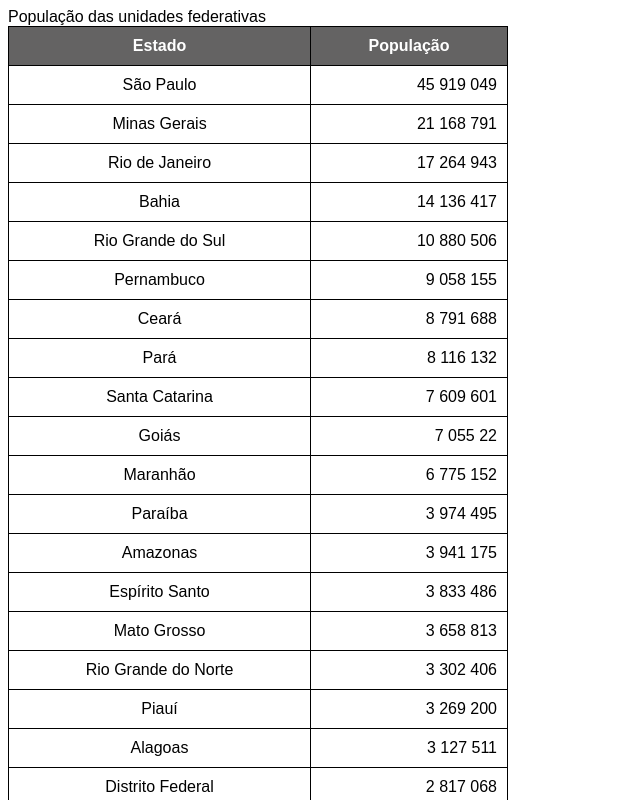
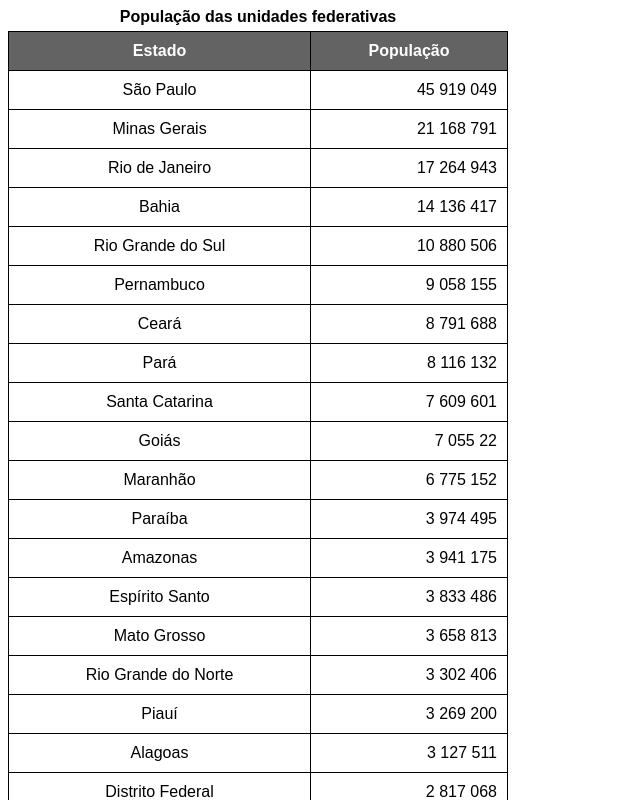
Before and after one commit to RenanLamorim/Modulo-3, a plain HTML site: page Exercicios-de-tabelas/tabela002.html in a window 1280 px wide. Shown: the top 800 px of the page, without its empty margins (0-640 px from the left). Drawn offline with Linux system fonts and the light colour scheme.

Commit message:
Ajustes de caption

```diff
--- a/Exercicios-de-tabelas/tabela002.html
+++ b/Exercicios-de-tabelas/tabela002.html
@@ -36,11 +36,17 @@ table{
             color: white;
             text-align: right;
         }
+
+        caption{
+            font-weight: bold;
+            margin-bottom: 5px;
+        }
+
     </style>
 </head>
 <body>
-    <caption>População das unidades federativas</caption>
-    <table>
+        <table>
+            <caption>População das unidades federativas</caption>
         <thead>
 <tr>
     <th>Estado</th>
```
